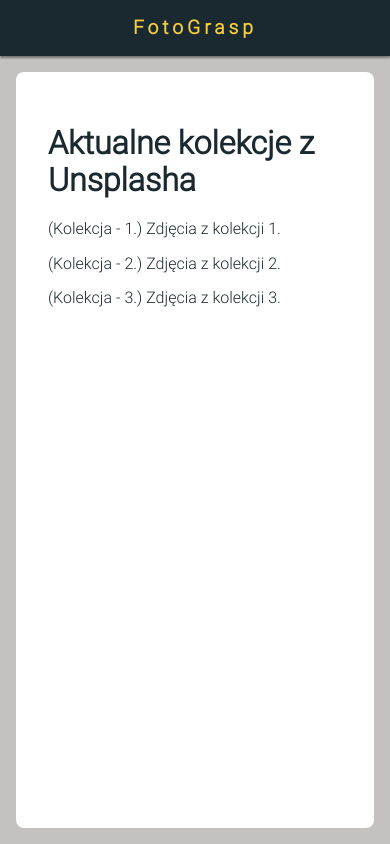
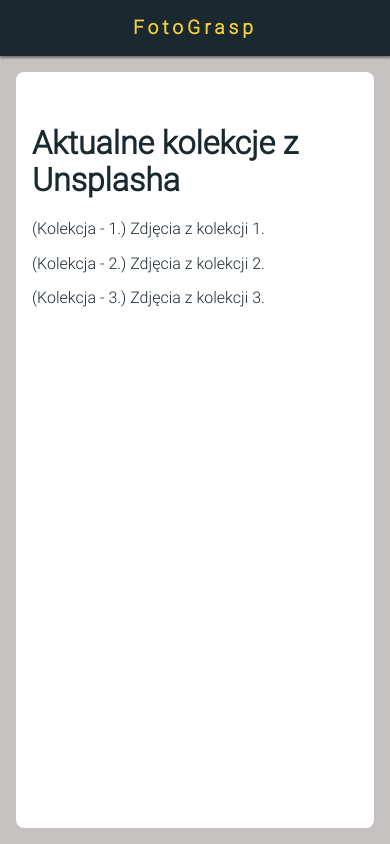
Before and after one commit to taurusx/fotograsp, a React app: page / in a window 390 px wide. Built offline with nearby package versions, Linux system fonts and the light colour scheme.

Commit message:
Modify: fix display on small screens

```diff
--- a/src/components/Main.js
+++ b/src/components/Main.js
@@ -6,6 +6,7 @@ const MainWrapper = styled.main`
   flex: 1 0 auto;
   margin: 2rem;
   max-width: 100%;
+  min-width: 200px;
   padding: 2rem;
   border-radius: 0.5rem;
   color: ${props => props.theme.fgTopView};
@@ -13,6 +14,7 @@ const MainWrapper = styled.main`
 
   @media (max-width: 480px) {
     margin: 1rem;
+    padding: 2rem 1rem;
   }
 `
 
```
